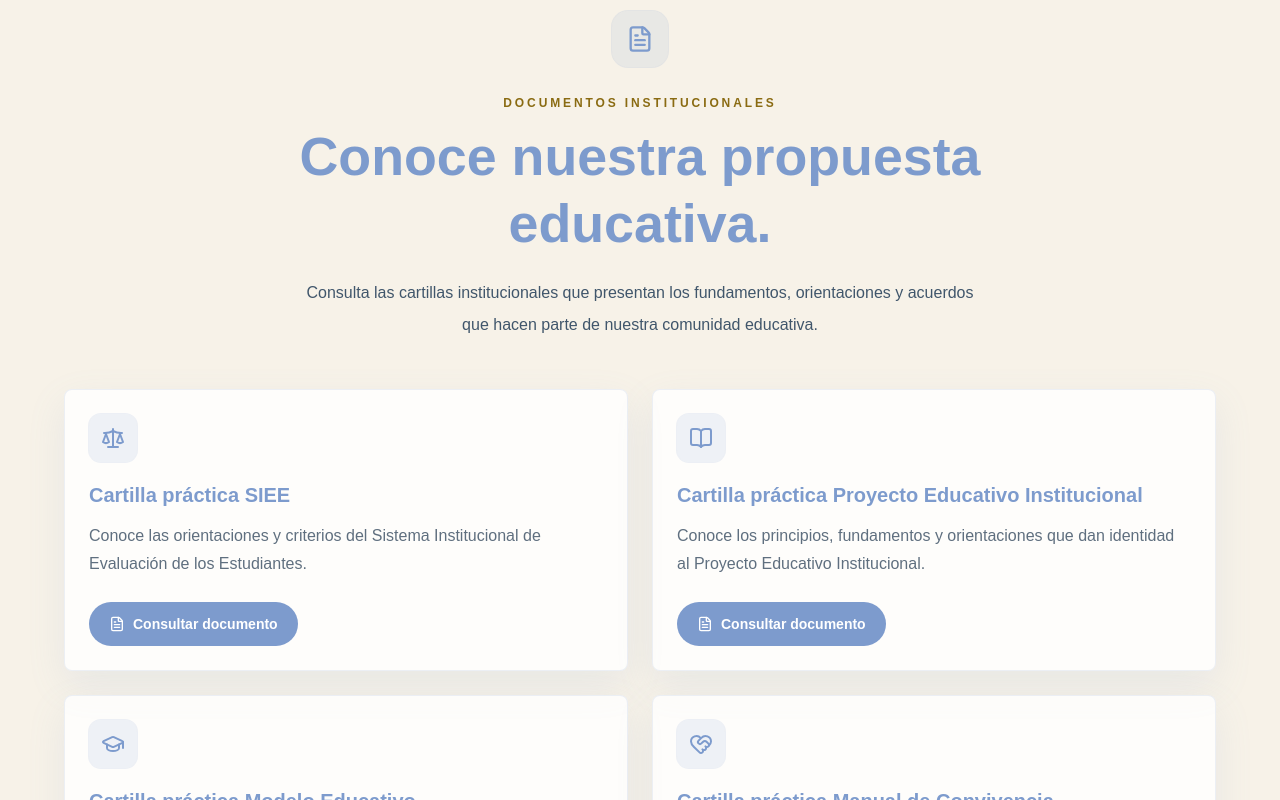
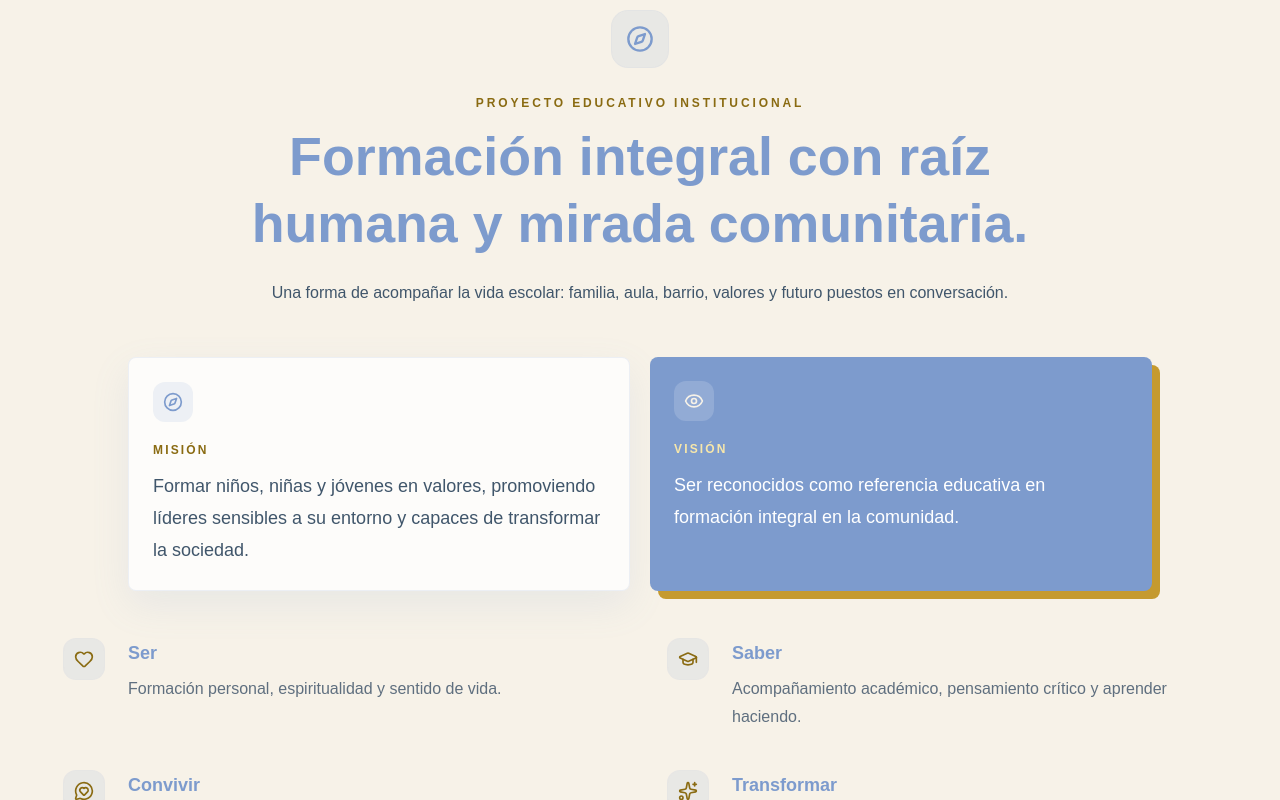
Before and after one commit to moralesandersonr-dev/fundacion-sagrada-familia, a Next.js app: page / in a window 1280 px wide. Shown: the part 1460-2260 px from the top of the page. Built offline with nearby package versions, Linux system fonts and the light colour scheme; no server answers.

Commit message:
Update About.tsx

```diff
--- a/app/components/About.tsx
+++ b/app/components/About.tsx
@@ -1,56 +1,161 @@
 import {
   BookOpen,
+  Compass,
+  Eye,
   FileText,
   GraduationCap,
+  Heart,
   HeartHandshake,
+  MessageCircleHeart,
   Scale,
+  Sparkles,
 } from "lucide-react";
+import type { ComponentType, SVGProps } from "react";
 
-type DocumentItem = {
+type Dimension = {
+  Icon: ComponentType<SVGProps<SVGSVGElement>>;
+  text: string;
   title: string;
-  description: string;
-  href: string;
-  Icon: typeof FileText;
 };
 
-const documents: DocumentItem[] = [
+const dimensions: Dimension[] = [
+  {
+    Icon: Heart,
+    title: "Ser",
+    text: "Formación personal, espiritualidad y sentido de vida.",
+  },
+  {
+    Icon: GraduationCap,
+    title: "Saber",
+    text: "Acompañamiento académico, pensamiento crítico y aprender haciendo.",
+  },
+  {
+    Icon: MessageCircleHeart,
+    title: "Convivir",
+    text: "Diálogo, mediación, respeto por la diversidad y acuerdos formativos.",
+  },
+  {
+    Icon: Sparkles,
+    title: "Transformar",
+    text: "Arte, tecnología, cultura y liderazgo social al servicio del territorio.",
+  },
+];
+
+const documents = [
   {
     title: "Cartilla práctica SIEE",
     description:
       "Conoce las orientaciones y criterios del Sistema Institucional de Evaluación de los Estudiantes.",
-    href: "/documentos/cartilla-practica-siee.pdf",
+    href: "/images/documentos/cartilla-practica-siee.pdf",
     Icon: Scale,
   },
   {
     title: "Cartilla práctica Proyecto Educativo Institucional",
     description:
       "Conoce los principios, fundamentos y orientaciones que dan identidad al Proyecto Educativo Institucional.",
-    href: "/documentos/cartilla-practica-proyecto-educativo-institucional.pdf",
+    href: "/images/documentos/cartilla-practica-proyecto-educativo-institucional.pdf",
     Icon: BookOpen,
   },
   {
     title: "Cartilla práctica Modelo Educativo",
     description:
       "Conoce el modelo educativo que orienta nuestra propuesta de formación integral.",
-    href: "/documentos/cartilla-practica-modelo-educativo.pdf",
+    href: "/images/documentos/cartilla-practica-modelo-educativo.pdf",
     Icon: GraduationCap,
   },
   {
     title: "Cartilla práctica Manual de Convivencia",
     description:
       "Consulta los principios, acuerdos y orientaciones que favorecen la convivencia de nuestra comunidad educativa.",
-    href: "/documentos/cartilla-practica-manual-de-convivencia.pdf",
+    href: "/images/documentos/cartilla-practica-manual-de-convivencia.pdf",
     Icon: HeartHandshake,
   },
 ];
 
-export default function Documents() {
+export default function About() {
   return (
     <section
-      id="documentos"
-      className="border-b border-[#7d9bcd]/10 bg-[#F7F2E8] py-14 md:py-20"
+      id="about"
+      className="scroll-mt-24 border-b border-[#7d9bcd]/10 bg-[#F7F2E8] py-14 md:py-20"
     >
       <div className="mx-auto max-w-7xl px-5 sm:px-6 md:px-8">
+        <div className="mx-auto max-w-4xl text-center">
+          <div className="mx-auto grid size-14 place-items-center rounded-2xl bg-[#7d9bcd]/12 text-[#7d9bcd] ring-1 ring-[#7d9bcd]/16">
+            <Compass className="size-7" aria-hidden="true" />
+          </div>
+
+          <p className="mt-7 text-[0.68rem] font-black uppercase tracking-[0.22em] text-[#8A6B12] md:text-xs md:tracking-[0.24em]">
+            Proyecto Educativo Institucional
+          </p>
+
+          <h2 className="mt-3 text-[clamp(2rem,8vw,3rem)] font-black leading-tight text-[#7d9bcd] md:text-[clamp(2.5rem,4.2vw,4.2rem)]">
+            Formación integral con raíz humana y mirada comunitaria.
+          </h2>
+
+          <p className="mx-auto mt-5 max-w-3xl text-sm leading-7 text-[#40566B] md:text-base md:leading-8">
+            Una forma de acompañar la vida escolar: familia, aula, barrio,
+            valores y futuro puestos en conversación.
+          </p>
+        </div>
+
+        <div className="mx-auto mt-12 grid max-w-5xl gap-5 md:grid-cols-2">
+          <article className="rounded-lg border border-[#7d9bcd]/14 bg-white/78 p-6 shadow-[0_14px_38px_rgba(125,155,205,0.12)]">
+            <div className="grid size-10 place-items-center rounded-xl bg-[#7d9bcd]/12 text-[#7d9bcd]">
+              <Compass className="size-5" aria-hidden="true" />
+            </div>
+
+            <p className="mt-5 text-xs font-black uppercase tracking-[0.18em] text-[#8A6B12]">
+              Misión
+            </p>
+
+            <p className="mt-3 text-base leading-7 text-[#40566B] md:text-lg md:leading-8">
+              Formar niños, niñas y jóvenes en valores, promoviendo líderes
+              sensibles a su entorno y capaces de transformar la sociedad.
+            </p>
+          </article>
+
+          <article className="rounded-lg bg-[#7d9bcd] p-6 text-white shadow-[8px_8px_0_#C59A2F]">
+            <div className="grid size-10 place-items-center rounded-xl bg-white/16 text-[#F7F2E8]">
+              <Eye className="size-5" aria-hidden="true" />
+            </div>
+
+            <p className="mt-5 text-xs font-black uppercase tracking-[0.18em] text-[#F7E7AA]">
+              Visión
+            </p>
+
+            <p className="mt-3 text-base leading-7 text-white md:text-lg md:leading-8">
+              Ser reconocidos como referencia educativa en formación integral
+              en la comunidad.
+            </p>
+          </article>
+        </div>
+
+        <div className="mx-auto mt-12 grid max-w-6xl gap-8 md:grid-cols-2 md:gap-x-14 md:gap-y-10">
+          {dimensions.map(({ Icon, title, text }) => (
+            <article key={title} className="grid grid-cols-[3rem_1fr] gap-4">
+              <div className="grid size-10 place-items-center rounded-xl bg-[#7d9bcd]/12 text-[#8A6B12] ring-1 ring-[#7d9bcd]/14">
+                <Icon className="size-5" aria-hidden="true" />
+              </div>
+
+              <div>
+                <h3 className="text-base font-black text-[#7d9bcd] md:text-lg">
+                  {title}
+                </h3>
+
+                <p className="mt-2 text-sm leading-7 text-[#5F6F7F] md:text-base">
+                  {text}
+                </p>
+              </div>
+            </article>
+          ))}
+        </div>
+
+        {/* DOCUMENTOS INSTITUCIONALES */}
+
+        <div
+          id="documentos"
+          className="mx-auto mt-20 max-w-6xl scroll-mt-24 border-t border-[#7d9bcd]/12 pt-14 md:mt-24 md:pt-16"
+        >
           <div className="mx-auto max-w-3xl text-center">
             <div className="mx-auto grid size-14 place-items-center rounded-2xl bg-[#7d9bcd]/12 text-[#7d9bcd] ring-1 ring-[#7d9bcd]/16">
               <FileText className="size-7" aria-hidden="true" />
@@ -60,9 +165,9 @@ export default function Documents() {
               Documentos institucionales
             </p>
 
-          <h2 className="mt-3 text-[clamp(2rem,8vw,3rem)] font-black leading-tight text-[#7d9bcd] md:text-[clamp(2.5rem,4.2vw,4.2rem)]">
+            <h3 className="mt-3 text-[clamp(1.8rem,6vw,3rem)] font-black leading-tight text-[#7d9bcd]">
               Conoce nuestra propuesta educativa.
-          </h2>
+            </h3>
 
             <p className="mx-auto mt-5 max-w-2xl text-sm leading-7 text-[#40566B] md:text-base md:leading-8">
               Consulta las cartillas institucionales que presentan los
@@ -71,7 +176,7 @@ export default function Documents() {
             </p>
           </div>
 
-        <div className="mx-auto mt-12 grid max-w-6xl gap-6 sm:grid-cols-2">
+          <div className="mt-10 grid gap-6 sm:grid-cols-2">
             {documents.map(({ title, description, href, Icon }) => (
               <article
                 key={title}
@@ -81,9 +186,9 @@ export default function Documents() {
                   <Icon className="size-6" aria-hidden="true" />
                 </div>
 
-              <h3 className="mt-5 text-lg font-black leading-snug text-[#7d9bcd] md:text-xl">
+                <h4 className="mt-5 text-lg font-black leading-snug text-[#7d9bcd] md:text-xl">
                   {title}
-              </h3>
+                </h4>
 
                 <p className="mt-3 flex-1 text-sm leading-7 text-[#5F6F7F] md:text-base">
                   {description}
@@ -102,6 +207,7 @@ export default function Documents() {
             ))}
           </div>
         </div>
+      </div>
     </section>
   );
 }
```
Lines whose indentation alone changed are shown as unchanged.
